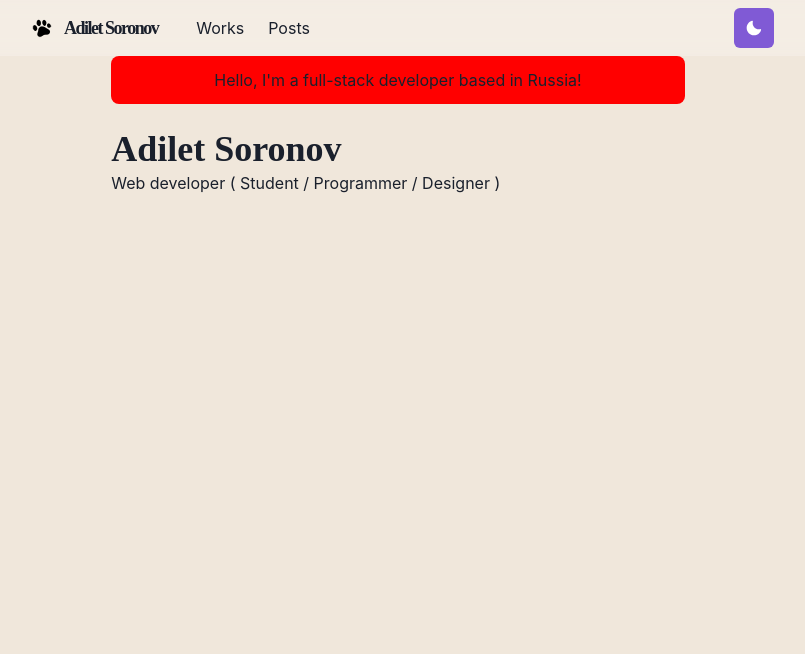
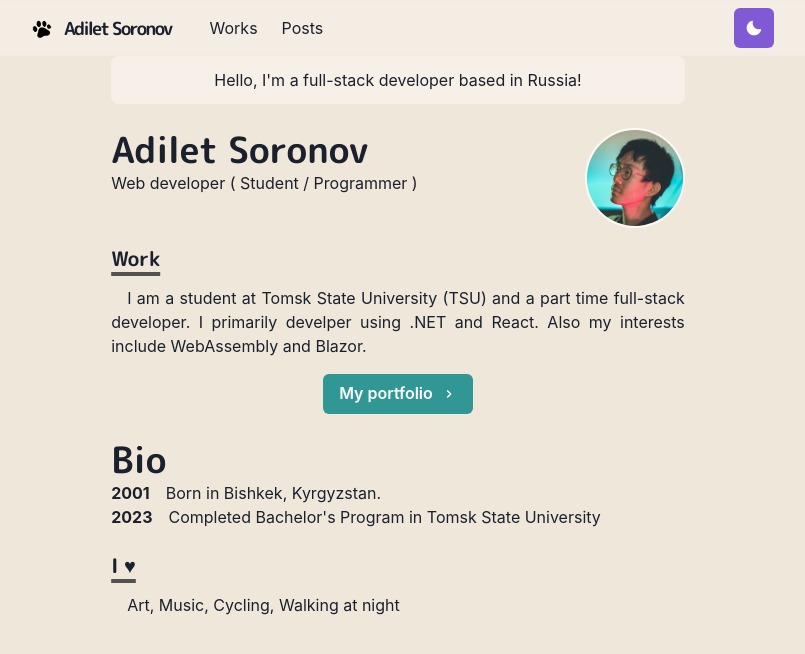
Before and after one commit to adiletelf/tutorial-portfolio, a Next.js app: page / in a window 1280 px wide. Shown: the top 654 px of the page, without its empty margins (242-1047 px from the left). Built offline with nearby package versions, Linux system fonts and the light colour scheme.

Commit message:
Animate toggle-theme-button

```diff
--- /dev/null
+++ b/components/bio.js
@@ -0,0 +1,12 @@
+import { Box } from "@chakra-ui/react";
+import styled from "@emotion/styled";
+
+export const BioSection = styled(Box)`
+padding-left: 3.4em;
+text-indent: -3.4em;
+`;
+
+export const BioYear = styled.span`
+font-weight: bold;
+margin-right: 1em;
+`;
--- /dev/null
+++ b/components/fonts.js
@@ -0,0 +1,13 @@
+import { Global } from "@emotion/react";
+
+const Fonts = () => {
+    return (
+        <Global
+            styles={`
+            @import url('https://fonts.googleapis.com/css2?family=M+PLUS+Rounded+1c:wght@300;700&display=swap');
+            `}
+        ></Global>
+    );
+};
+
+export default Fonts;
--- /dev/null
+++ b/components/paragraph.js
@@ -0,0 +1,8 @@
+import styled from "@emotion/styled";
+
+const Paragraph = styled.p`
+  text-align: justify;
+  text-indent: 1em;
+`;
+
+export default Paragraph;
--- /dev/null
+++ b/components/section.js
@@ -0,0 +1,21 @@
+import { motion } from "framer-motion";
+import { chakra, shouldForwardProp } from "@chakra-ui/react";
+
+const StyledDiv = chakra(motion.div, {
+    shouldForwardProp: prop => {
+        return shouldForwardProp(prop) || prop === 'transition';
+    }
+});
+
+const Section = ({ children, delay = 0 }) => (
+    <StyledDiv
+        initial={{ y: 10, opacity: 0 }}
+        animate={{ y: 0, opacity: 1 }}
+        transition={{ duration: 0.8, delay }}
+        mb={6}
+    >
+        {children}
+    </StyledDiv>
+);
+
+export default Section;
--- a/components/theme-toggle-button.js
+++ b/components/theme-toggle-button.js
@@ -1,10 +1,20 @@
+import { AnimatePresence, motion } from "framer-motion";
 import { IconButton, useColorMode, useColorModeValue } from "@chakra-ui/react";
-import { SunIcon, MoonIcon, } from '@chakra-ui/icons'
+import { SunIcon, MoonIcon, } from '@chakra-ui/icons';
 
 const ThemeToggleButton = () => {
-    const { toggleColorMode } = useColorMode()
+    const { toggleColorMode } = useColorMode();
 
     return (
+        <AnimatePresence exitBeforeEnter initial={false}>
+            <motion.div
+                style={{ display: 'inline-block' }}
+                key={useColorModeValue('light', 'dark')}
+                initial={{ y: -20, opacity: 0 }}
+                animate={{ y: 0, opacity: 1 }}
+                exit={{ y: 20, opacity: 0 }}
+                transition={{ duration: 0.2 }}
+            >
                 <IconButton
                     aria-label="Toggle Theme"
                     colorScheme={useColorModeValue('purple', 'orange')}
@@ -12,7 +22,9 @@ const ThemeToggleButton = () => {
                     onClick={toggleColorMode}
                 >
                 </IconButton>
-    )
-}
+            </motion.div>
+        </AnimatePresence>
+    );
+};
 
 export default ThemeToggleButton;
--- a/pages/_app.js
+++ b/pages/_app.js
@@ -1,10 +1,12 @@
 import { ChakraProvider } from "@chakra-ui/provider";
 import Layout from '../components/layouts/main';
+import Fonts from "../components/fonts";
 import theme from '../libs/theme'
 
 const Website = ({ Component, pageProps, router }) => {
     return (
         <ChakraProvider theme={theme}>
+            <Fonts />
             <Layout router={router}>
                 <Component {...pageProps} key={router.route} />
             </Layout>
--- a/pages/index.js
+++ b/pages/index.js
@@ -1,17 +1,83 @@
-import { Container, Box, Heading } from '@chakra-ui/react'
+import {
+  Container,
+  Box,
+  Heading,
+  Image,
+  Button,
+  useColorModeValue
+} from '@chakra-ui/react';
+import { ChevronRightIcon } from '@chakra-ui/icons';
+import NextLink from 'next/link';
+import Section from '../components/section';
+import Paragraph from '../components/paragraph';
+import { BioSection, BioYear } from '../components/bio';
 
 const Page = () => {
   return (
     <Container>
-            <Box borderRadius="lg" bg="red" p={3} mb={6} align="center">
+      <Box borderRadius="lg" bg={useColorModeValue('whiteAlpha.500', 'whiteAlpha.200')} p={3} mb={6} align="center">
         Hello, I&apos;m a full-stack developer based in Russia!
       </Box>
-            <Box display={{md: 'flex'}}>
+      <Box display={{ md: 'flex' }}>
         <Box flexGrow={1}>
           <Heading as="h2" variant="page-title">Adilet Soronov</Heading>
-                    <p>Web developer ( Student / Programmer / Designer )</p>
+          <p>Web developer ( Student / Programmer )</p>
+        </Box>
+        <Box
+          flexShrink={0}
+          mt={{ base: 4, md: 0 }}
+          ml={{ md: 6 }}
+          align='center'
+        >
+          <Image
+            borderColor='whiteAlpha.800'
+            borderWidth={2}
+            borderStyle='solid'
+            maxWidth='100px'
+            display='inline-block'
+            borderRadius='full'
+            src='images/takuya.jpg'
+            alt='Profile Image'
+          />
         </Box>
       </Box>
+
+      <Section delay={0.1}>
+        <Heading as='h3' variant='section-title'>
+          Work
+        </Heading>
+        <Paragraph>I am a student at Tomsk State University (TSU) and a part time full-stack developer. I primarily develper using .NET and React. Also my interests include WebAssembly and Blazor.</Paragraph>
+        <Box align='center' my={4}>
+          <NextLink href='/works'>
+            <Button rightIcon={<ChevronRightIcon />} colorScheme='teal'>
+              My portfolio
+            </Button>
+          </NextLink>
+        </Box>
+      </Section>
+
+      <Section delay={0.2}>
+        <Heading as='h3' variant='selection-title'>
+          Bio
+        </Heading>
+        <BioSection>
+          <BioYear>2001</BioYear>
+          Born in Bishkek, Kyrgyzstan.
+        </BioSection>
+        <BioSection>
+          <BioYear>2023</BioYear>
+          Completed Bachelor&apos;s Program in Tomsk State University
+        </BioSection>
+      </Section>
+
+      <Section delay="0.3">
+        <Heading as="h3" variant="section-title">
+          I ♥
+        </Heading>
+        <Paragraph>
+          Art, Music, Cycling, Walking at night
+        </Paragraph>
+      </Section>
     </Container>
   );
 };
```
Lines whose indentation alone changed are shown as unchanged.
